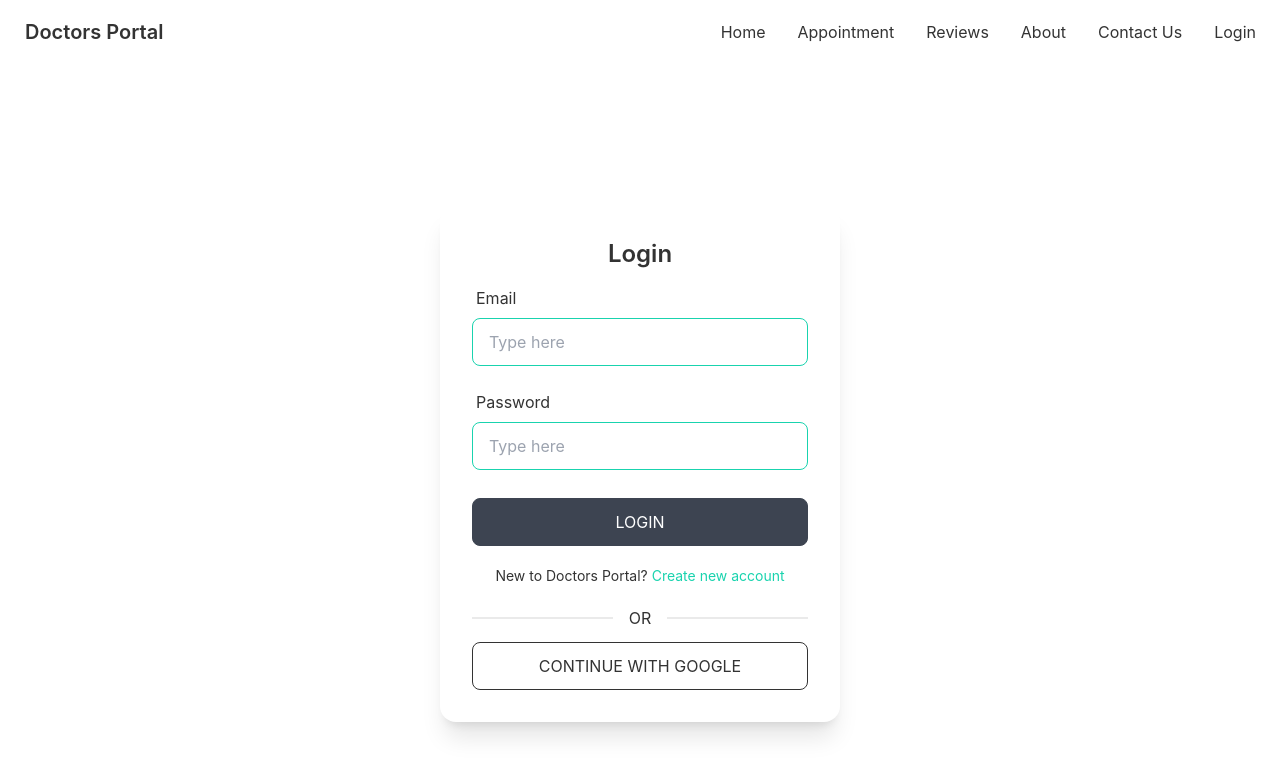
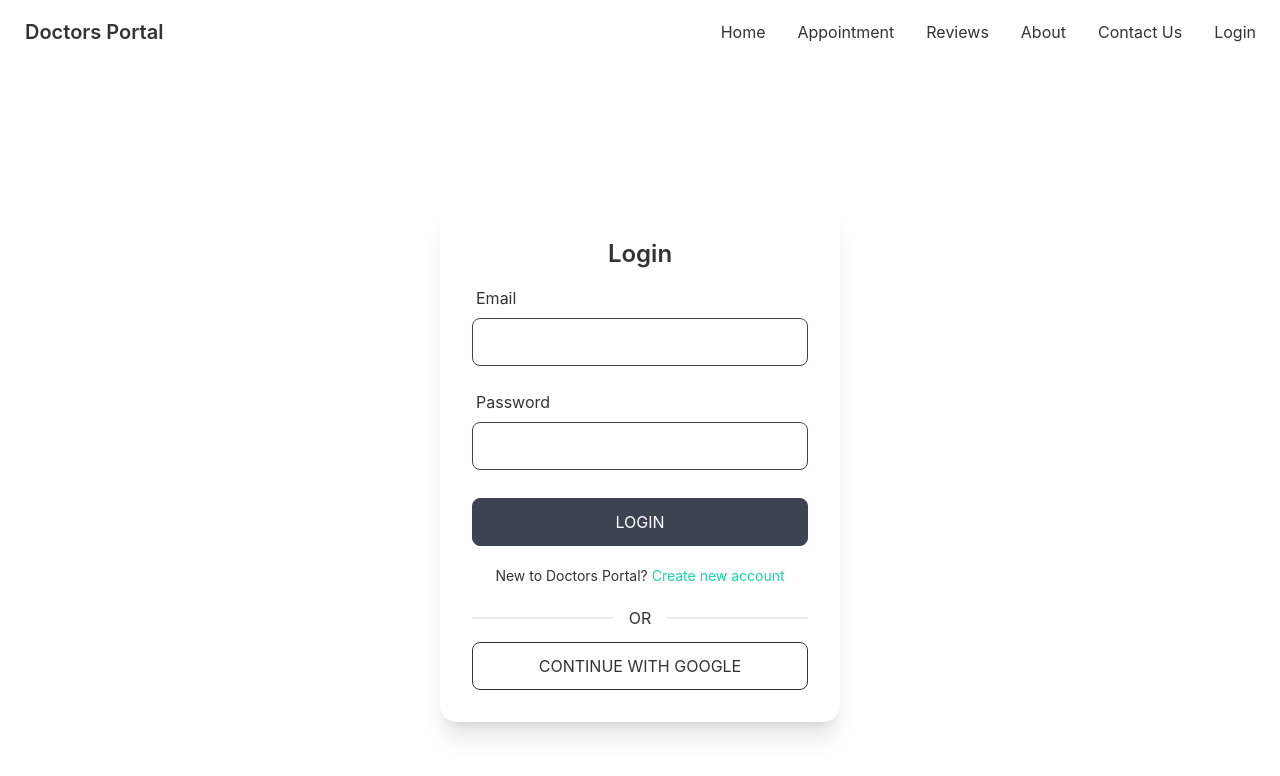
Before and after one commit to ishtiyak98/doctors-portal, a React (Create React App) app: page /login in a window 1280 px wide. Shown: the top 776 px of the page. Built offline with nearby package versions, Linux system fonts and the light colour scheme.

Commit message:
react-hook-form error fixed

```diff
--- a/src/Pages/Login/Login.js
+++ b/src/Pages/Login/Login.js
@@ -27,13 +27,19 @@ const Login = () => {
                 </label>
                 <input
                   type="text"
-                  placeholder="Type here"
-                  className="input input-bordered input-secondary w-full max-w-lg"
-                  {...register("email", { required: true })}
+                  className="input input-bordered input-accent w-full max-w-lg"
+                  {...register("email", {
+                    required: true,
+                    pattern: {
+                      value: /[a-z0-9]+@[a-z]+\.[a-z]{2,3}/,
+                      message: "Provide a valid Email",
+                    },
+                  })}
                 />
                 <label className="label">
                   <span className="label-text-alt text-red-500">
                     {errors.email?.type === "required" && "email is required"}
+                    {errors.email?.type === "pattern" && errors.email.message}
                   </span>
                 </label>
               </div>
@@ -44,13 +50,12 @@ const Login = () => {
                 </label>
                 <input
                   type="password"
-                  placeholder="Type here"
-                  className="input input-bordered input-secondary w-full max-w-lg"
+                  className="input input-bordered input-accent w-full max-w-lg"
                   {...register("password", {
                     required: true,
                     minLength: {
                       value: 6,
-                      message: "minimum length must be 6",
+                      message: "Minimum length must be 6",
                     },
                   })}
                 />
@@ -58,7 +63,8 @@ const Login = () => {
                   <span className="label-text-alt text-red-500">
                     {errors.password?.type === "required" &&
                       "password is required"}
-                    {errors.password?.type === "minLength" && error}
+                    {errors.password?.type === "minLength" &&
+                      errors.password.message}
                   </span>
                 </label>
               </div>
```
